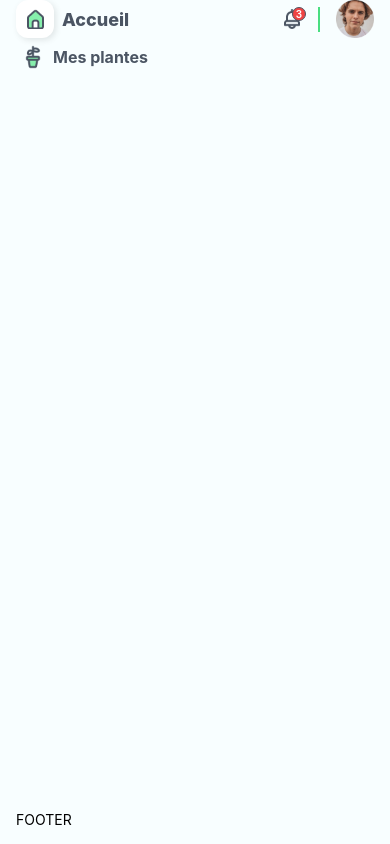
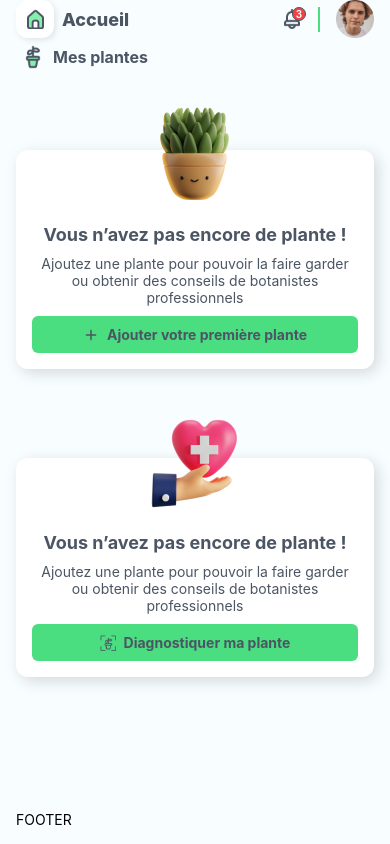
Before and after one commit to MatisGalvin/msprArosaje, a React Native app: screen / in a window 390 px wide. Built offline with nearby package versions, Linux system fonts and the light colour scheme.

Commit message:
Little modifications

```diff
--- a/App.js
+++ b/App.js
@@ -19,9 +19,26 @@ export default function App() {
                 </View> */}
                 <Header screenName="Accueil" />
                 <View style={{flex: 6}} >
-                    <ScrollView contentContainerStyle={{alignItems: 'center', justifyContent: 'start', flex: 1, gap: 50}}>
+                    <ScrollView style={{overflow: 'visible'}} contentContainerStyle={{alignItems: 'center', justifyContent: 'start', flex: 1, gap: 50}}>
 
                         <SectionTitle image={require('./assets/images/static/plant.png')}>Mes plantes</SectionTitle>
+
+                        <CTACard
+                            image={require('./assets/images/static/minipot.png')}
+                            title="Vous n’avez pas encore de plante !"
+                            content="Ajoutez une plante pour pouvoir la faire garder ou obtenir des conseils de botanistes professionnels"
+                            textButton="Ajouter votre première plante"
+                            handlePressButton={() => {}}
+                            imageButton={require('./assets/images/static/plus.png')}
+                        />
+                        <CTACard
+                            image={require('./assets/images/static/health.png')}
+                            title="Vous n’avez pas encore de plante !"
+                            content="Ajoutez une plante pour pouvoir la faire garder ou obtenir des conseils de botanistes professionnels"
+                            textButton="Diagnostiquer ma plante"
+                            handlePressButton={() => {}}
+                            imageButton={require('./assets/images/static/plant-scan.png')}
+                        />
 
                     </ScrollView>
                 </View>
--- a/src/components/CTACard/CTACard.jsx
+++ b/src/components/CTACard/CTACard.jsx
@@ -41,7 +41,8 @@ const styles = StyleSheet.create({
     },
     container: {
         gap: 10,
-        padding: 16
+        padding: 16,
+        alignSelf: 'stretch'
     },
     title: {
         textAlign: 'center',
--- a/src/components/LargeButton/LargeButton.jsx
+++ b/src/components/LargeButton/LargeButton.jsx
@@ -26,7 +26,7 @@ const s = StyleSheet.create({
     fontWeight: "bold",
   },
   sizeImg: {
-    height: 12,
-    width: 12,
+    height: 16,
+    width: 16,
   },
 });
```
Also changed, not shown: assets/images/static/plant-scan.png (added), assets/images/static/plus.png.
